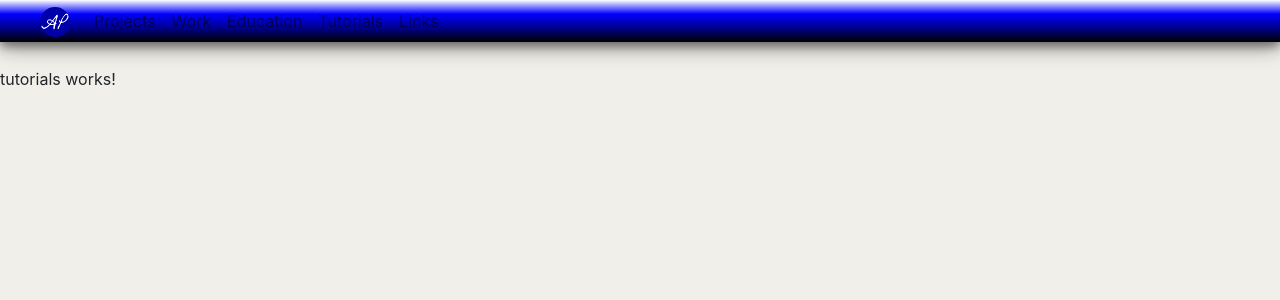
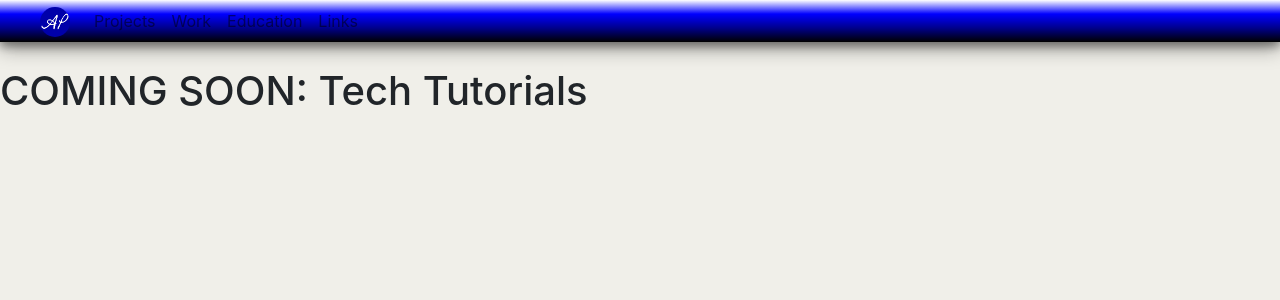
Before and after one commit to aaron-plahn/digiteched, an Angular app: page /tutorials in a window 1280 px wide. Shown: the top 300 px of the page. Built offline with nearby package versions, Linux system fonts and the light colour scheme.

Commit message:
feat(tutorials) Remove link to tutorials page on navbar
Hide the tutorials page until some material becomes available.

```diff
--- a/src/app/components/navbar/navbar.component.ts
+++ b/src/app/components/navbar/navbar.component.ts
@@ -16,7 +16,6 @@ export class NavbarComponent implements OnInit {
     {name:"projects", routerLink:"/projects", display:"Projects"},
     {name:"work", routerLink:"/work", display:"Work"},
     {name:"education", routerLink:"/education", display:"Education"},
-    {name:"tutorials", routerLink:"/tutorials", display:"Tutorials"},
     {name:"links", routerLink:"/links", display:"Links"}
   ];
 
--- a/src/app/pages/tutorials/tutorials.component.html
+++ b/src/app/pages/tutorials/tutorials.component.html
@@ -1 +1 @@
-<p>tutorials works!</p>
+<h1>COMING SOON: Tech Tutorials</h1>
```
